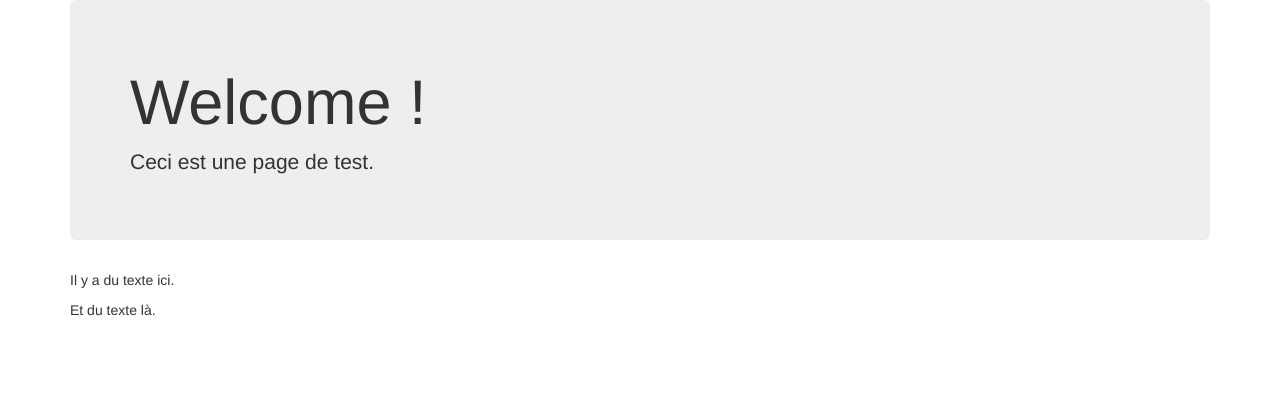
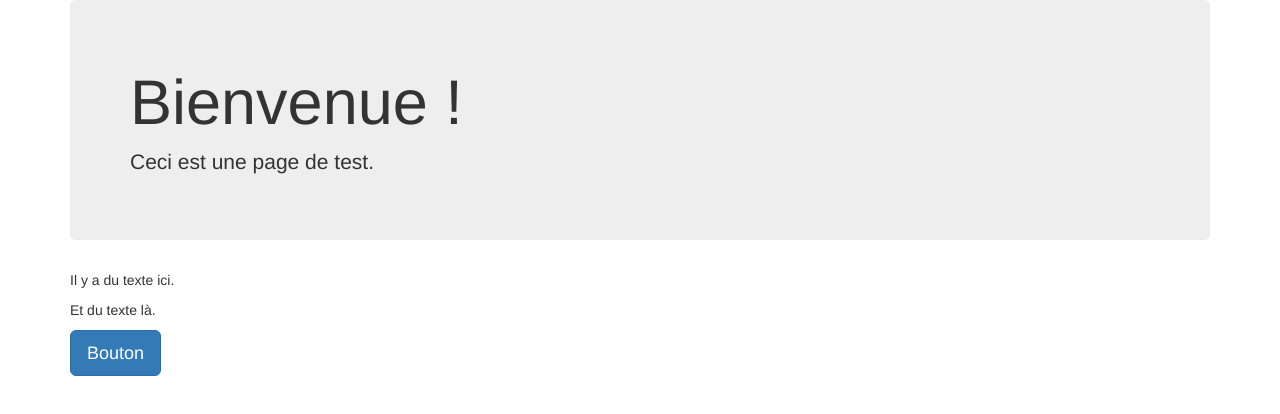
Before and after one commit to sylvain-viole/cygha, a website: page index.html in a window 1280 px wide. Drawn offline with nearby package versions, Linux system fonts and the light colour scheme.

Commit message:
add local/ci run

```diff
--- a/index.html
+++ b/index.html
@@ -12,11 +12,12 @@
 
 <div class="container">
   <div class="jumbotron">
-    <h1>Welcome !</h1>
+    <h1>Bienvenue !</h1>
     <p>Ceci est une page de test.</p>
   </div>
   <p>Il y a du texte ici.</p>
   <p>Et du texte là.</p>
+  <button id="main_button" type="button" class="btn btn-lg btn-primary">Bouton</button>
 </div>
 
 </body>
--- a/package.json
+++ b/package.json
@@ -4,7 +4,8 @@
   "description": "",
   "main": "index.html",
   "scripts": {
-    "test": "cypress run --browser chrome"
+    "test:ci": "cypress run --browser chrome --config baseUrl=https://sylvain-viole.github.io/cygha/",
+    "test:local": "cypress run --browser chrome --config baseUrl=http://127.0.0.1:8080"
   },
   "repository": {
     "type": "git",
```
Also changed, not shown: cypress/e2e/test.cy.js (+12 -3 lines), .github/workflows/main.yaml.
